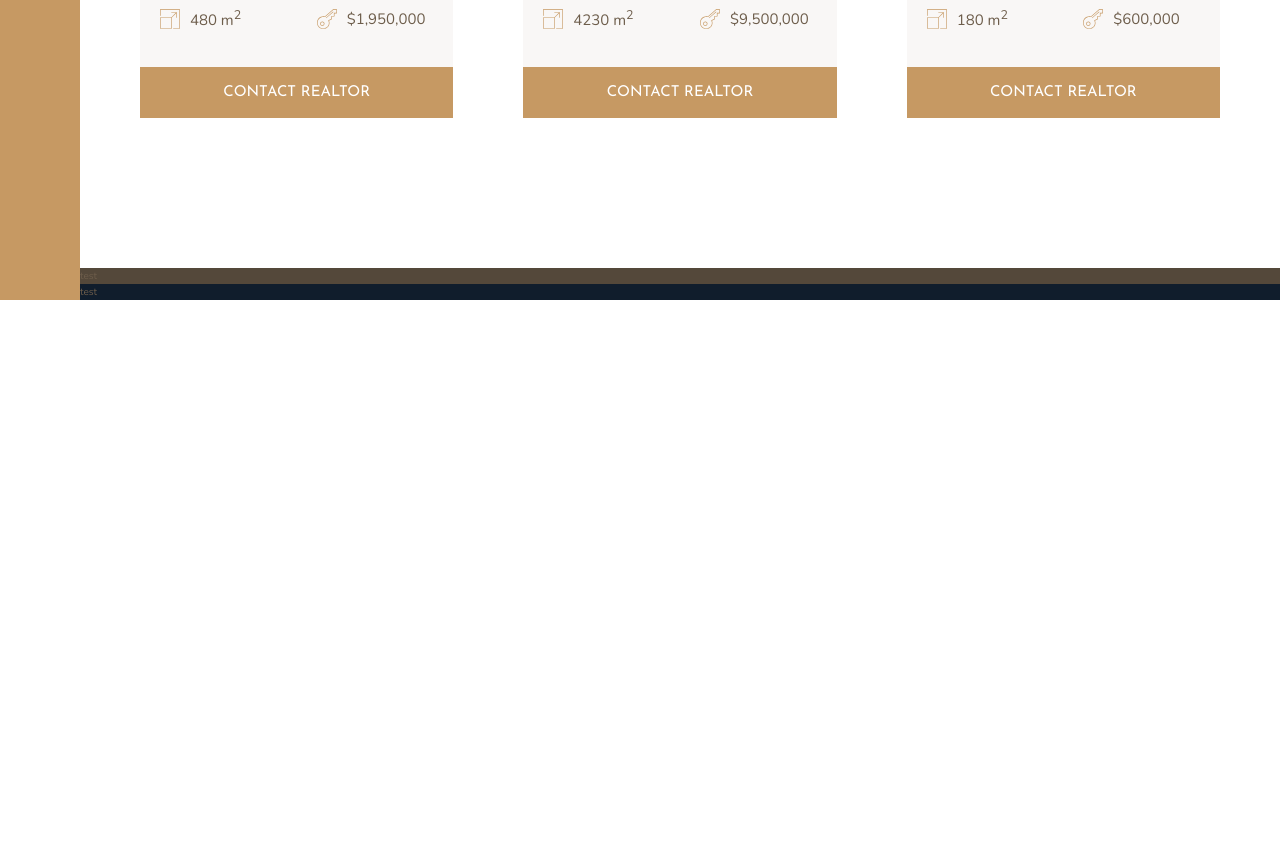
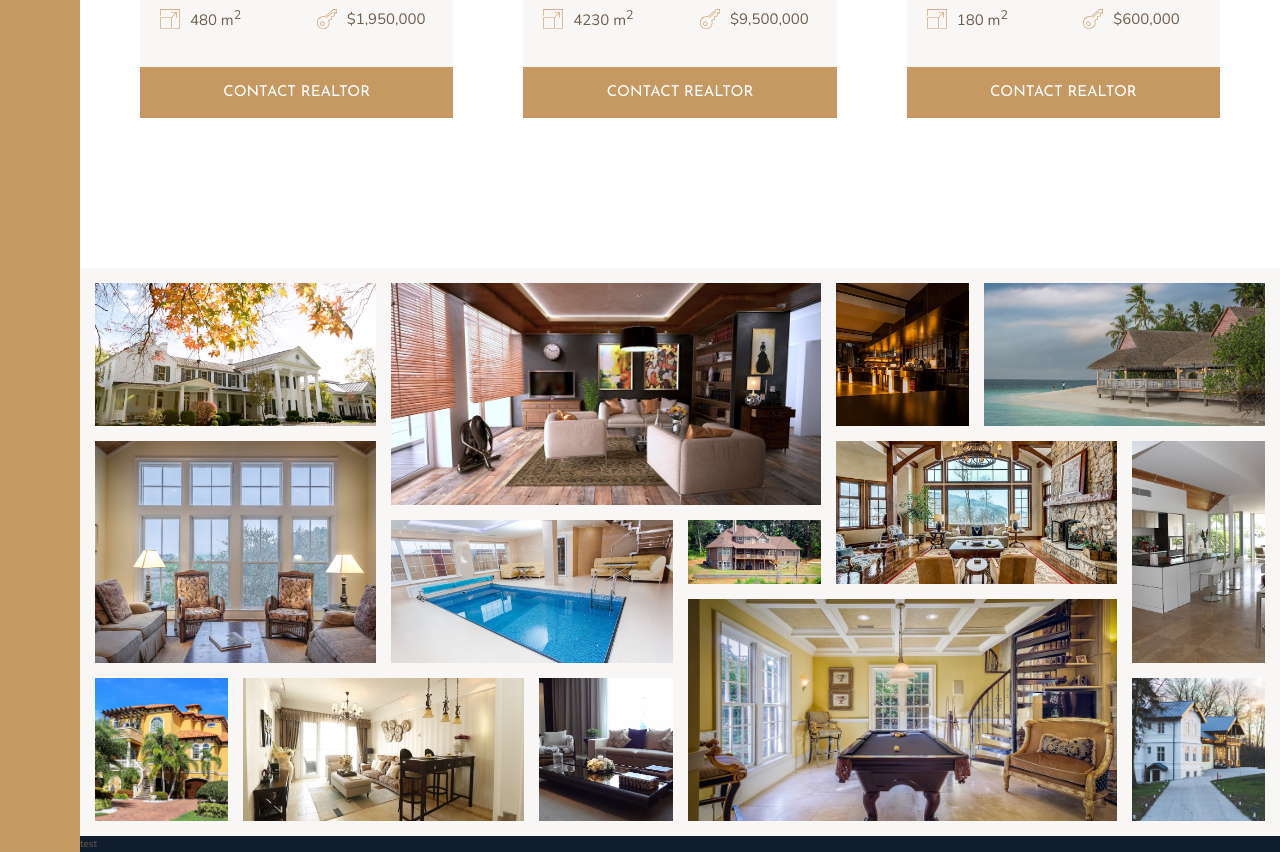
Before and after one commit to olaknowct/nexter, a website: page index.html in a window 1280 px wide. Shown: the part 2804-3656 px from the top of the page. Before the commit the page ends 3104 px from the top, so only its background shows below. Drawn offline with nearby package versions, Linux system fonts and the light colour scheme.

Commit message:
gallery component using grids and object fit

```diff
--- a/index.html
+++ b/index.html
@@ -304,7 +304,71 @@
         <button class="btn home__btn">Contact realtor</button>
       </div>
     </section>
-    <section class="gallery">test</section>
+    <section class="gallery">
+      <figure class="gallery__item gallery__item--1">
+        <img src="img/gal-1.jpeg" alt="Gallery Image 1" class="gallery__img" />
+      </figure>
+
+      <figure class="gallery__item gallery__item--2">
+        <img src="img/gal-2.jpeg" alt="Gallery Image 2" class="gallery__img" />
+      </figure>
+      <figure class="gallery__item gallery__item--3">
+        <img src="img/gal-3.jpeg" alt="Gallery image 3" class="gallery__img" />
+      </figure>
+      <figure class="gallery__item gallery__item--4">
+        <img src="img/gal-4.jpeg" alt="Gallery image 4" class="gallery__img" />
+      </figure>
+      <figure class="gallery__item gallery__item--5">
+        <img src="img/gal-5.jpeg" alt="Gallery image 5" class="gallery__img" />
+      </figure>
+      <figure class="gallery__item gallery__item--6">
+        <img src="img/gal-6.jpeg" alt="Gallery image 6" class="gallery__img" />
+      </figure>
+      <figure class="gallery__item gallery__item--7">
+        <img src="img/gal-7.jpeg" alt="Gallery image 7" class="gallery__img" />
+      </figure>
+      <figure class="gallery__item gallery__item--8">
+        <img src="img/gal-8.jpeg" alt="Gallery image 8" class="gallery__img" />
+      </figure>
+      <figure class="gallery__item gallery__item--9">
+        <img src="img/gal-9.jpeg" alt="Gallery image 9" class="gallery__img" />
+      </figure>
+      <figure class="gallery__item gallery__item--10">
+        <img
+          src="img/gal-10.jpeg"
+          alt="Gallery image 10"
+          class="gallery__img"
+        />
+      </figure>
+      <figure class="gallery__item gallery__item--11">
+        <img
+          src="img/gal-11.jpeg"
+          alt="Gallery image 11"
+          class="gallery__img"
+        />
+      </figure>
+      <figure class="gallery__item gallery__item--12">
+        <img
+          src="img/gal-12.jpeg"
+          alt="Gallery image 12"
+          class="gallery__img"
+        />
+      </figure>
+      <figure class="gallery__item gallery__item--13">
+        <img
+          src="img/gal-13.jpeg"
+          alt="Gallery image 13"
+          class="gallery__img"
+        />
+      </figure>
+      <figure class="gallery__item gallery__item--14">
+        <img
+          src="img/gal-14.jpeg"
+          alt="Gallery image 14"
+          class="gallery__img"
+        />
+      </figure>
+    </section>
     <footer class="footer">test</footer>
   </body>
 </html>
--- a/sass/_gallery.scss
+++ b/sass/_gallery.scss
@@ -1,4 +1,91 @@
 .gallery {
-  background-color: $color-grey-dark-1;
+  background-color: $color-grey-light-1;
   grid-column: full-start / full-end;
+
+  display: grid;
+  /*grid-template-columns: repeat(8, 1fr);
+  grid-template-rows: repeat(7, 5vw);*/
+  grid-template: repeat(7, 5vw) / repeat(8, 1fr);
+
+  grid-gap: 1.5rem;
+  padding: 1.5rem;
+
+  &__item {
+    &--1 {
+      grid-row: 1 / span 2;
+      grid-column: 1 / span 2;
+    }
+
+    &--2 {
+      grid-row: 1 / span 3;
+      grid-column: 3 / span 3;
+    }
+
+    &--3 {
+      grid-row: 1 / span 2;
+      grid-column: 6 / 7;
+    }
+
+    &--4 {
+      grid-row: 1 / span 2;
+      grid-column: 7 / -1;
+    }
+
+    &--5 {
+      grid-row: 3 / span 3;
+      grid-column: 1 / span 2;
+    }
+
+    &--6 {
+      grid-row: 4 / span 2;
+      grid-column: 3 / span 2;
+    }
+
+    &--7 {
+      grid-row: 4 / 5;
+      grid-column: 5 / 6;
+    }
+
+    &--8 {
+      grid-row: 3 / span 2;
+      grid-column: 6 / span 2;
+    }
+
+    &--9 {
+      grid-row: 3 / span 3;
+      grid-column: 8 / -1;
+    }
+
+    &--10 {
+      grid-row: 6 / span 2;
+      grid-column: 1 / 2;
+    }
+
+    &--11 {
+      grid-row: 6 / span 2;
+      grid-column: 2 / span 2;
+    }
+
+    &--12 {
+      grid-row: 6 / span 2;
+      grid-column: 4 / 5;
+    }
+
+    &--13 {
+      grid-row: 5 / span 3;
+      grid-column: 5 / span 3;
+    }
+
+    &--14 {
+      grid-row: 6 / span 2;
+      grid-column: 8 / -1;
+    }
+  }
+
+  &__img {
+    width: 100%;
+    height: 100%;
+    object-fit: cover;
+    display: block;
+  }
 }
```
Also changed, not shown: css/style.css.
